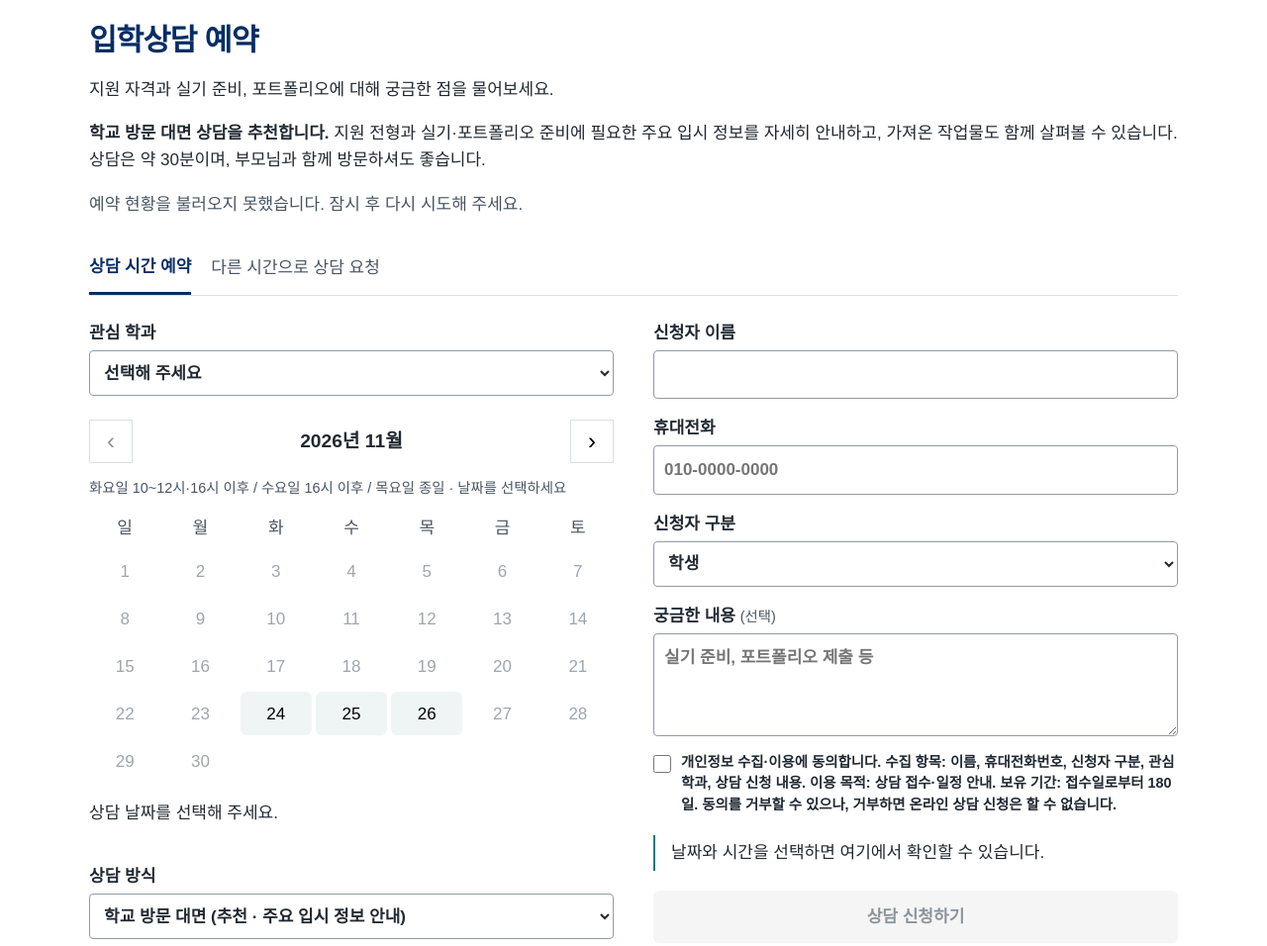
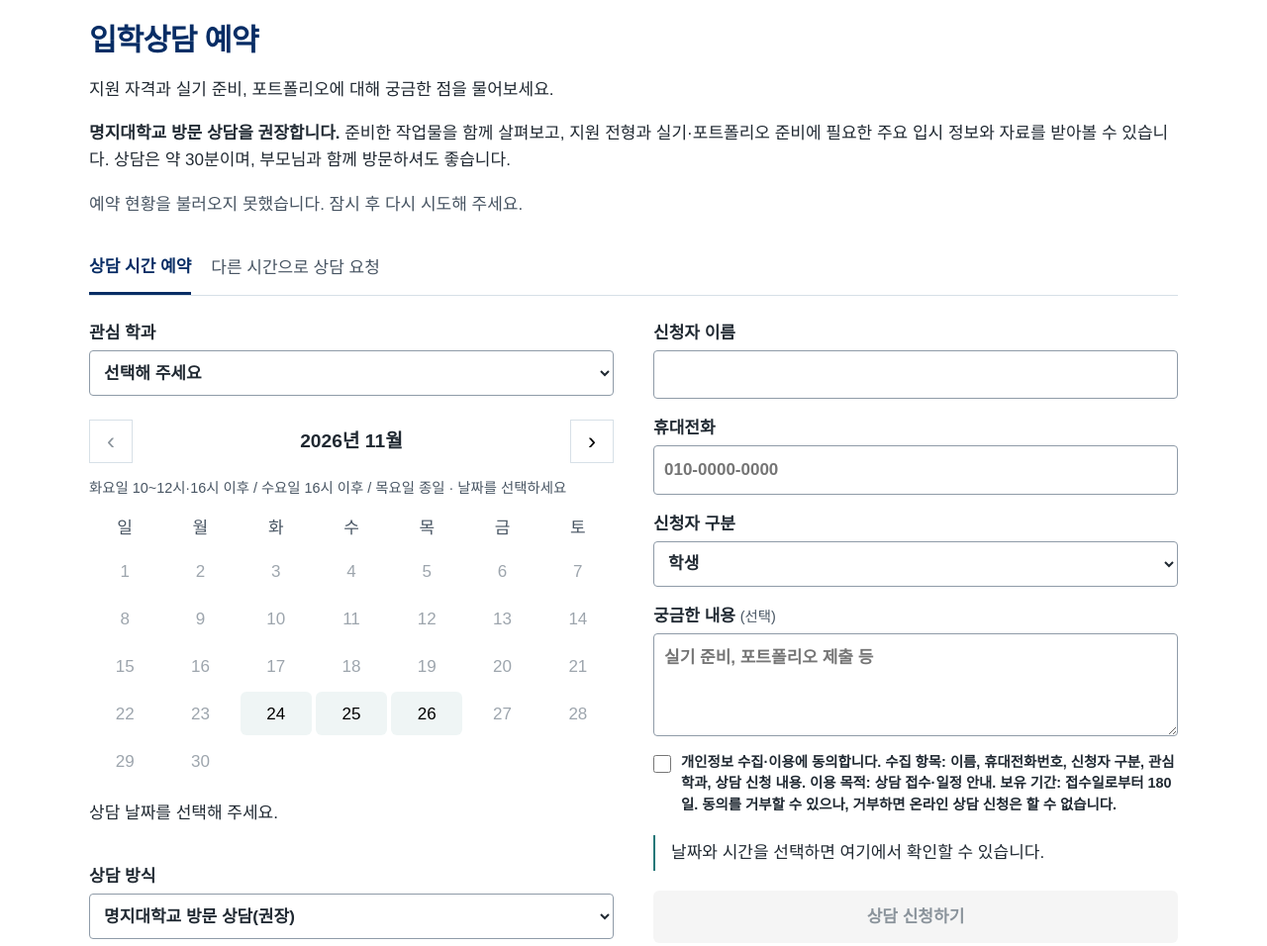
Before and after one commit to seoyooniverse/bcc-admissions-2027, a website: page index.html in a window 1280 px wide. Shown: the part 2060-3016 px from the top of the page at 99% size. Drawn offline with Linux system fonts and the light colour scheme; no server answers; a web font is replaced by a local one.

Commit message:
Update consultation method labels

```diff
--- a/index.html
+++ b/index.html
@@ -65,7 +65,7 @@
     <section id="consult" class="consult">
       <h2>입학상담 예약</h2>
       <p>지원 자격과 실기 준비, 포트폴리오에 대해 궁금한 점을 물어보세요.</p>
-      <p><strong>학교 방문 대면 상담을 추천합니다.</strong> 지원 전형과 실기·포트폴리오 준비에 필요한 주요 입시 정보를 자세히 안내하고, 가져온 작업물도 함께 살펴볼 수 있습니다. 상담은 약 30분이며, 부모님과 함께 방문하셔도 좋습니다.</p>
+      <p><strong>명지대학교 방문 상담을 권장합니다.</strong> 준비한 작업물을 함께 살펴보고, 지원 전형과 실기·포트폴리오 준비에 필요한 주요 입시 정보와 자료를 받아볼 수 있습니다. 상담은 약 30분이며, 부모님과 함께 방문하셔도 좋습니다.</p>
       <p class="preview-note" id="booking-notice">예약 현황을 확인하고 있습니다.</p>
       <div class="mode-buttons" aria-label="신청 종류">
         <button type="button" data-mode="booking" aria-pressed="true">상담 시간 예약</button>
@@ -82,12 +82,12 @@
               <div id="calendar" class="calendar" aria-label="상담 날짜"></div>
               <p id="date-status" role="status">상담 날짜를 선택해 주세요.</p>
               <div id="times" class="times" aria-label="상담 시간"></div>
-              <label>상담 방식<select name="method"><option value="학교 방문 대면">학교 방문 대면 (추천 · 주요 입시 정보 안내)</option><option>전화</option></select></label>
+              <label>상담 방식<select name="method"><option>명지대학교 방문 상담(권장)</option><option>온라인 혹은 유선 상담</option></select></label>
               <div class="schedule-help"><strong>원하는 날짜나 시간이 없나요?</strong><p>다른 시간에 상담을 받고 싶다면 아래 <b>다른 시간으로 상담 요청</b>을 눌러주세요. 주말이나 온라인 상담도 요청할 수 있으며, 담당자가 가능한 일정을 확인해 연락드립니다.</p><button type="button" id="request-contact" class="text-button">다른 시간으로 상담 요청 →</button></div>
             </div>
             <div id="callback-fields" hidden><p>통화하기 편한 시간과 원하는 상담 방식을 남겨주세요. 담당자가 연락드리겠습니다.</p>
               <label>연락 가능 시간대<select name="callback-time"><option>오후</option><option>저녁</option><option>별도 협의</option></select></label>
-              <label>희망 상담 방식<select name="callback-method"><option value="학교 방문 대면">학교 방문 대면 (추천)</option><option>전화</option><option>실시간 온라인 희망</option><option>주말 상담 희망</option></select></label>
+              <label>희망 상담 방식<select name="callback-method"><option>명지대학교 방문 상담(권장)</option><option>온라인 혹은 유선 상담</option><option>주말 상담 희망</option></select></label>
             </div>
           </div>
           <div class="contact-fields">
```
